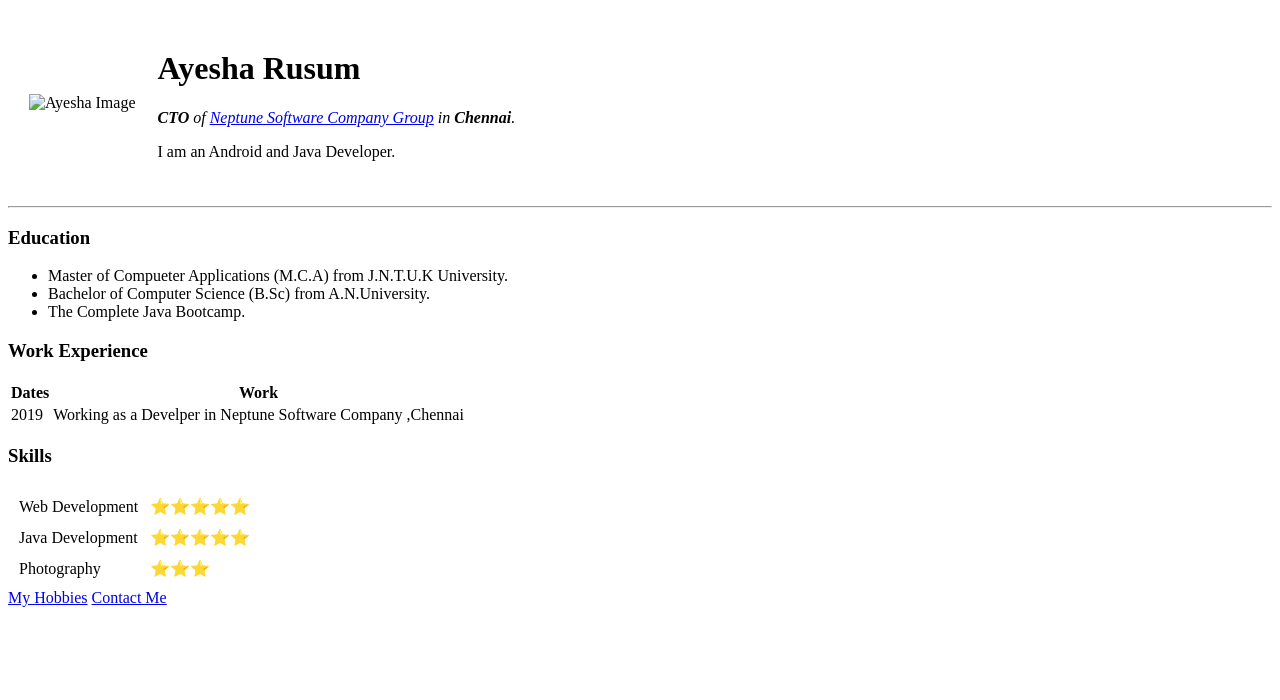
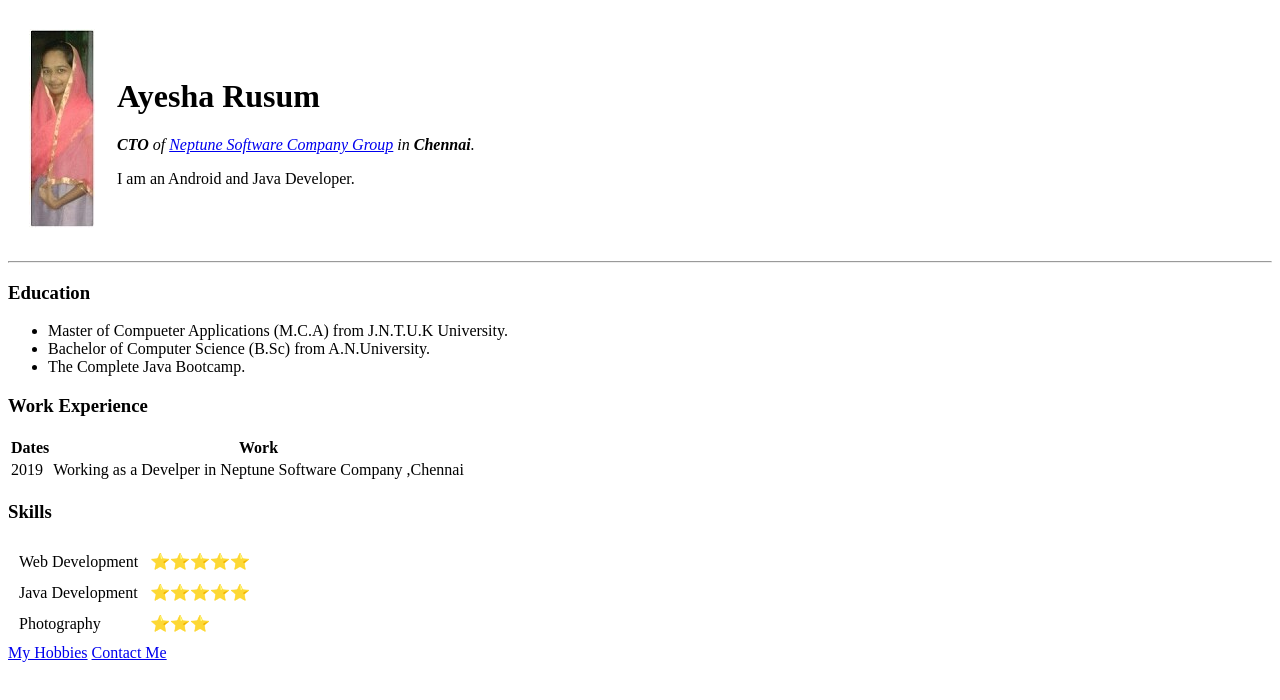
Before and after one commit to samba9646/Ayesha, a plain HTML site: page index.html in a window 1280 px wide. Drawn offline with Linux system fonts and the light colour scheme.

Commit message:
Update index.html

```diff
--- a/index.html
+++ b/index.html
@@ -9,7 +9,7 @@
 <body>
   <table cellspacing="20">
     <tr>
-      <td><img src="Ayesha.png" alt="Ayesha Image"></td>
+      <td><img src="Ayesha.jpg" alt="Ayesha Image"></td>
       <td>
         <h1>Ayesha Rusum</h1>
         <p><em><strong>CTO</strong> of <a href="http://neptunesoftwaregroup.com/">Neptune Software Company Group</a> in <strong>Chennai</strong>.</em></p>
```
